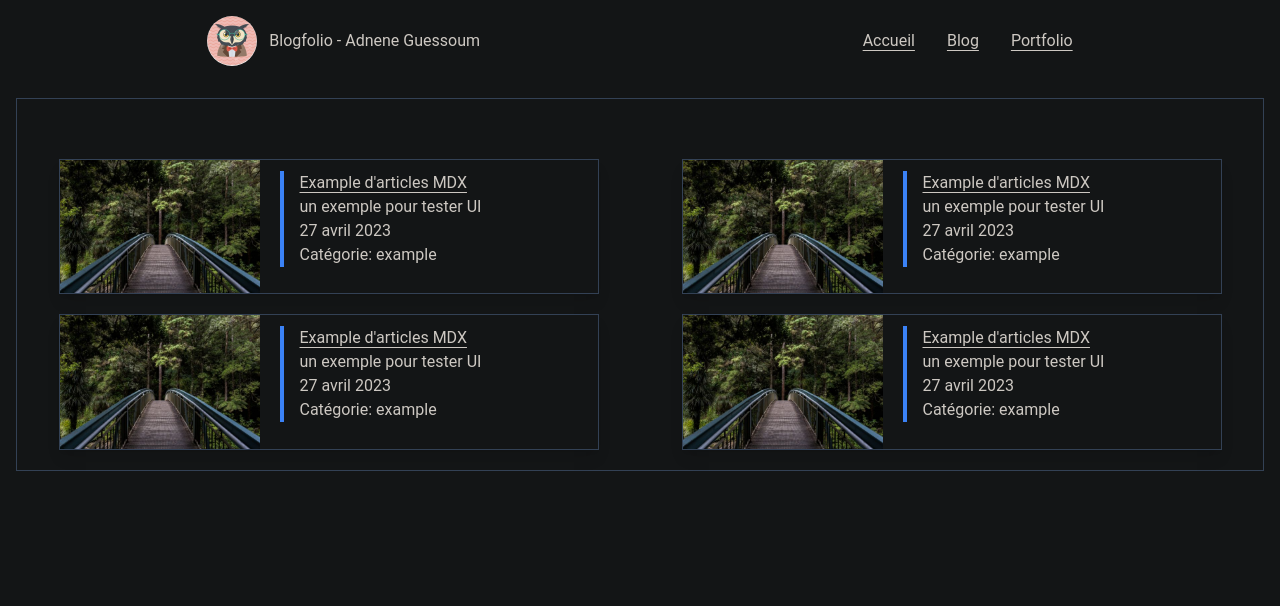
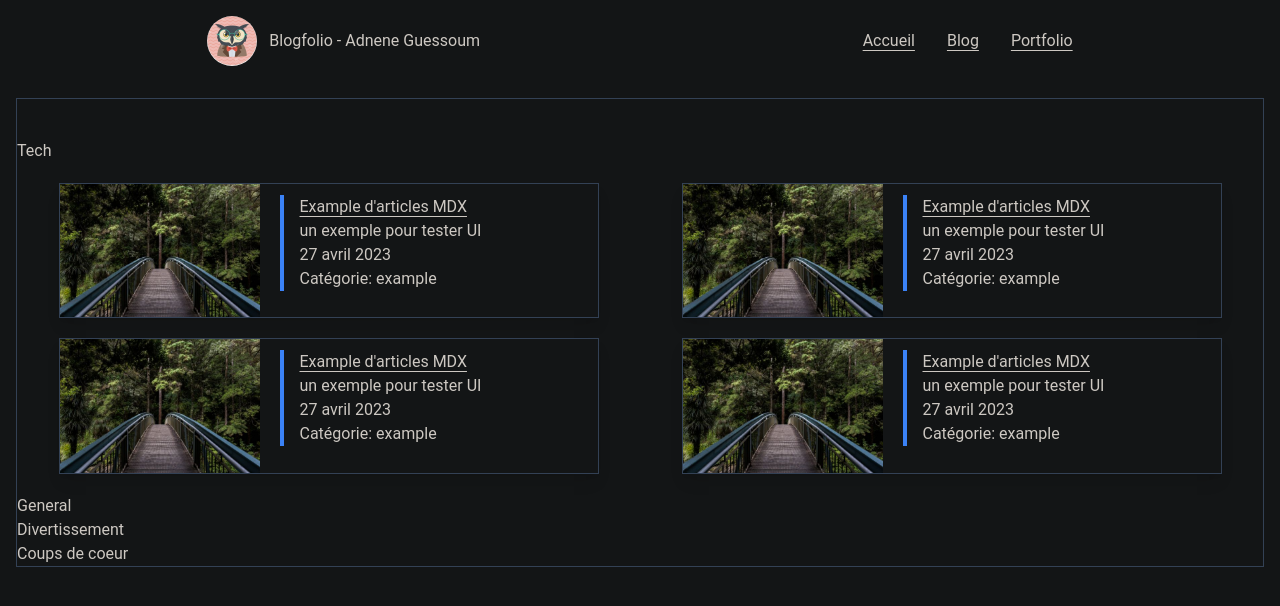
Before and after one commit to adnene-guessoum/blogfolio, a Next.js app: page /blog in a window 1280 px wide. Shown: the top 606 px of the page. Built offline with nearby package versions, Linux system fonts and the light colour scheme.

Commit message:
Ajout sections blogs

```diff
--- a/pages/blog.js
+++ b/pages/blog.js
@@ -31,11 +31,17 @@ export async function getStaticProps() {
 
 const Blog = ({ posts }) => {
   return (
-    <div className="flex flex-wrap mt-5 justify-around">
-      {posts.map((post, index) => (
-        <PostCard post={post} index={index} key={index} />
-      ))}
-    </div>
+    <>
+      <h2>Tech</h2>
+      <div className="flex flex-wrap mt-5 justify-around">
+        {posts.map((post, index) => (
+          <PostCard post={post} index={index} key={index} />
+        ))}
+      </div>
+      <h2>General</h2>
+      <h2>Divertissement</h2>
+      <h2>Coups de coeur</h2>
+    </>
   );
 };
 
```
